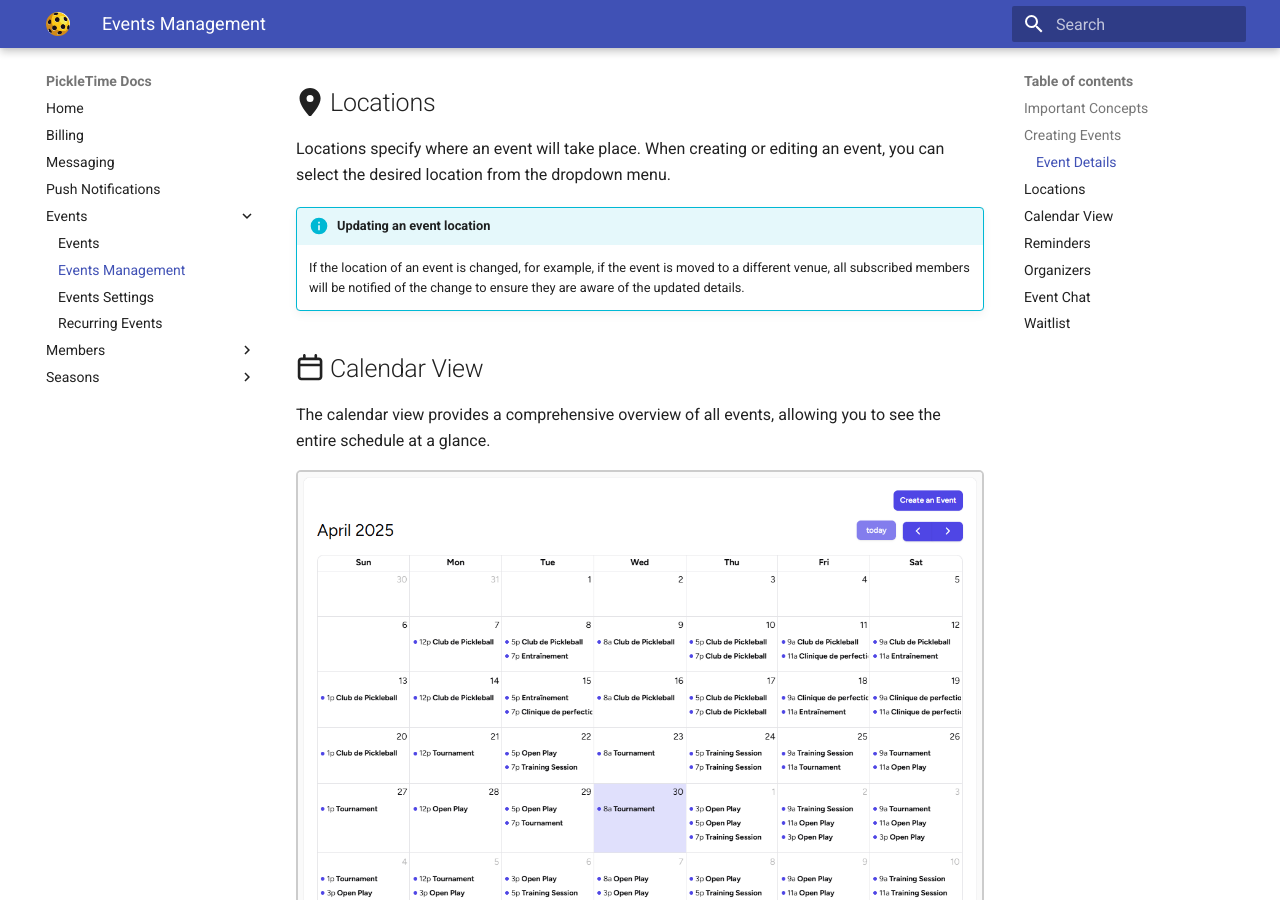
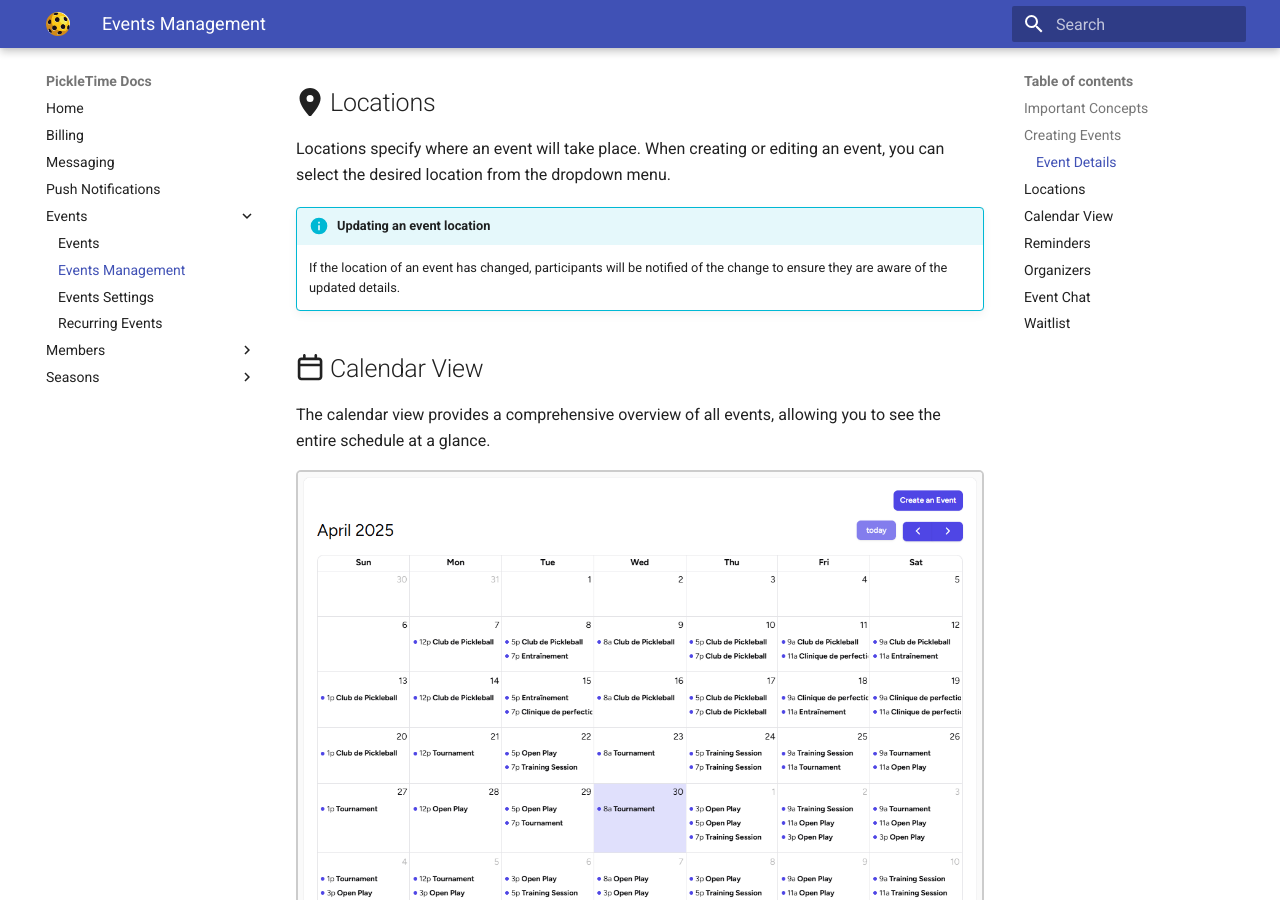
Before and after one commit to jorioux/docs, an MkDocs documentation site: the page built from docs/events/events-management.md, in a window 1280 px wide and 900 px high, scrolled down 1441 px. Built offline with MkDocs 1.6.1 and Material for MkDocs 9.7.7, drawn with Linux system fonts in a browser that asks for light colours.

Commit message:
fix text for location update

```diff
--- a/docs/events/events-management.md
+++ b/docs/events/events-management.md
@@ -40,7 +40,7 @@ Locations specify where an event will take place. When creating or editing an ev
 
 !!! info "Updating an event location"
 
-    If the location of an event is changed, for example, if the event is moved to a different venue, all subscribed members will be notified of the change to ensure they are aware of the updated details.
+    If the location of an event has changed, participants will be notified of the change to ensure they are aware of the updated details.
 
 ## :fontawesome-regular-calendar: Calendar View
 
```
